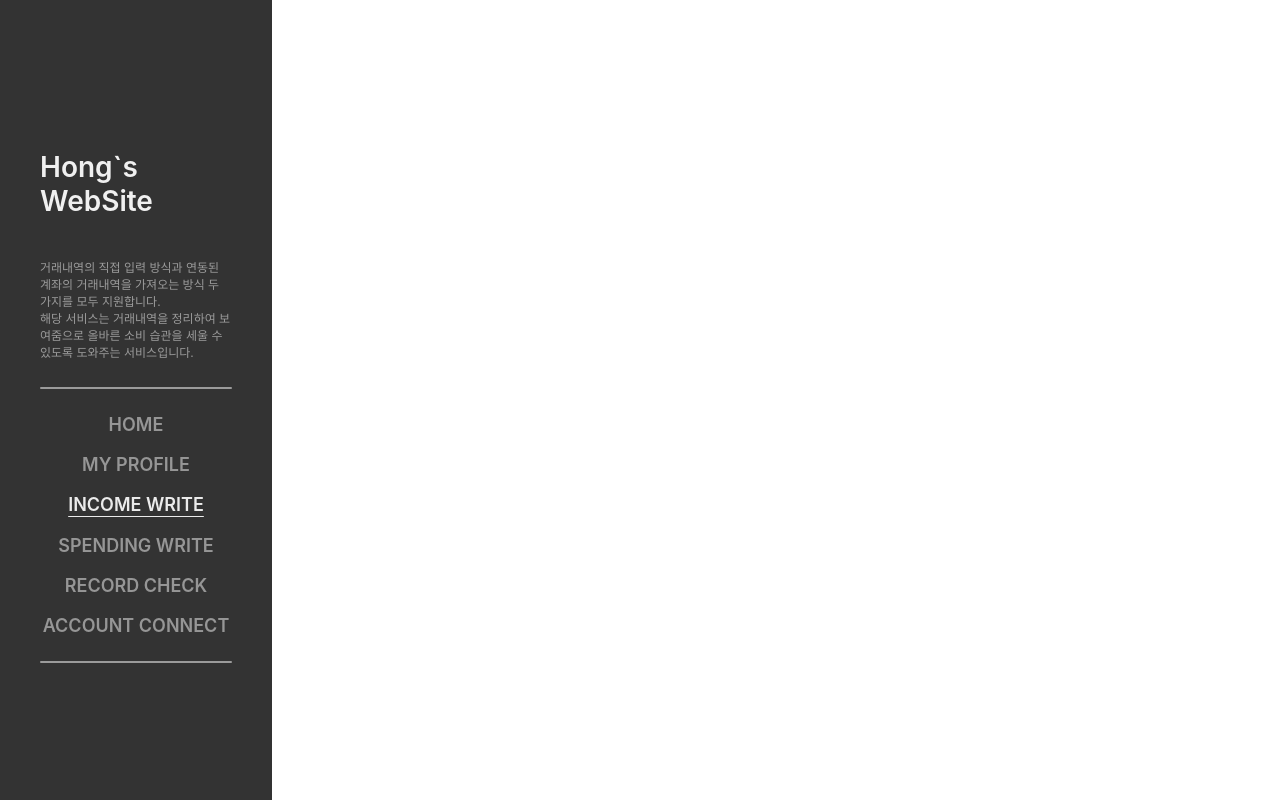
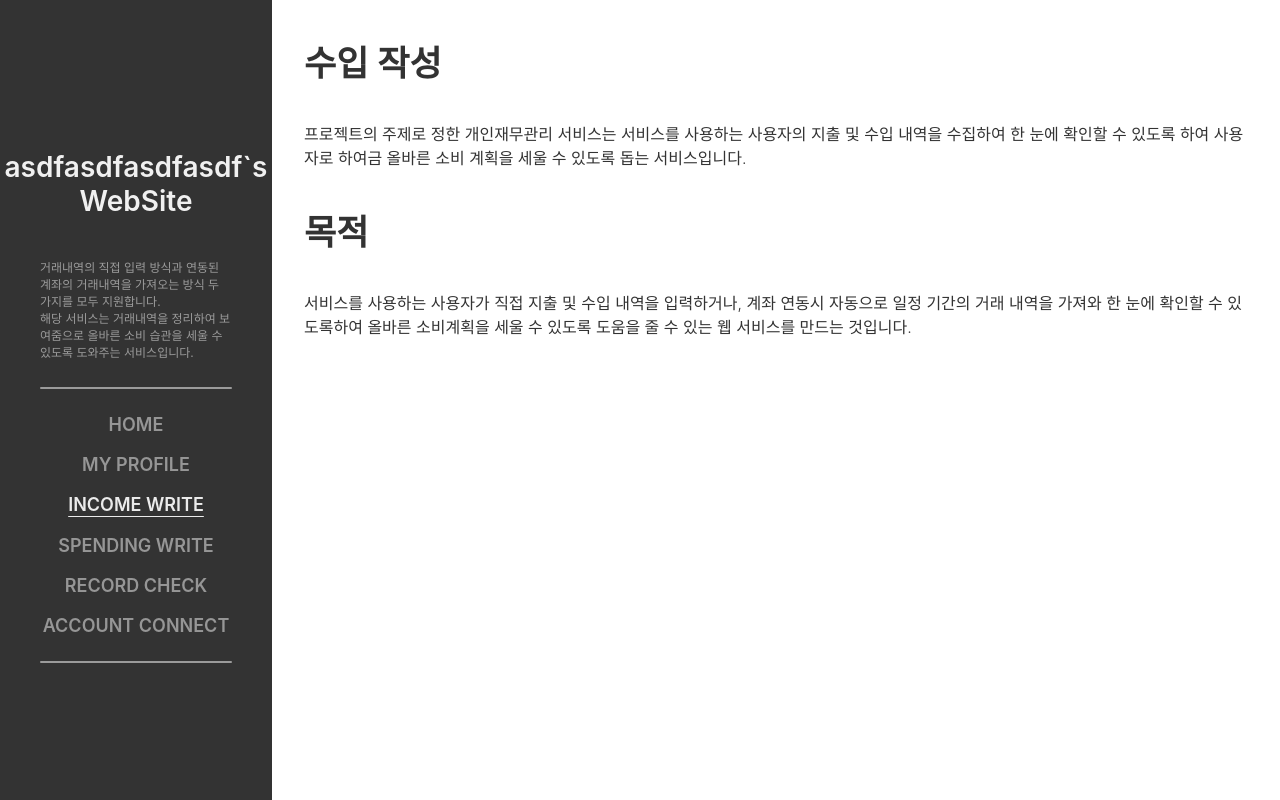
Before and after one commit to lkl4502/account_book_project, a React (Create React App) app in the folder frontend/: page /incomeWrite in a window 1280 px wide. Built offline with nearby package versions, Linux system fonts and the light colour scheme.

Commit message:
pages 구성

```diff
--- a/frontend/src/App.css
+++ b/frontend/src/App.css
@@ -1,5 +1,7 @@
 .App {
   text-align: center;
+  display: flex;
+  flex-direction: row;
 }
 
 .App-logo {
@@ -28,6 +30,12 @@
   color: #61dafb;
 }
 
+main {
+  align-self: stretch;
+  flex-grow: 1;
+  padding: 0 2rem;
+}
+
 @keyframes App-logo-spin {
   from {
     transform: rotate(0deg);
--- a/frontend/src/App.js
+++ b/frontend/src/App.js
@@ -1,14 +1,30 @@
 import "./App.css";
-import { BrowserRouter, Switch, Route } from "react-router-dom";
+import { BrowserRouter, Routes, Route } from "react-router-dom";
 import Sidebar from "./components/Sidebar";
+import Home from "./pages/Home";
+import Profile from "./pages/Profile";
+import IncomeWrite from "./pages/IncomeWrite";
+import SpendingWrite from "./pages/SpendingWrite";
+import RecordCheck from "./pages/RecordCheck";
+import AccountConnect from "./pages/AccountConnect";
 
 function App() {
   return (
-    <BrowserRouter>
-      <div className="App">
+    <div className="App">
+      <BrowserRouter>
         <Sidebar />
-      </div>
-    </BrowserRouter>
+        <main>
+          <Routes>
+            <Route path="/" exact element={<Home />} />
+            <Route path="/profile" element={<Profile />} />
+            <Route path="/incomeWrite" element={<IncomeWrite />} />
+            <Route path="/spendingWrite" element={<SpendingWrite />} />
+            <Route path="/recordCheck" element={<RecordCheck />} />
+            <Route path="/accountConnect" element={<AccountConnect />} />
+          </Routes>
+        </main>
+      </BrowserRouter>
+    </div>
   );
 }
 
--- a/frontend/src/components/Sidebar.jsx
+++ b/frontend/src/components/Sidebar.jsx
@@ -38,7 +38,7 @@ const NavStyle = styled(NavLink)`
 
 function Sidebar() {
   const menus = [
-    { name: "HOME", path: "/home" },
+    { name: "HOME", path: "/" },
     { name: "MY PROFILE", path: "/profile" },
     { name: "INCOME WRITE", path: "/incomeWrite" },
     { name: "SPENDING WRITE", path: "/spendingWrite" },
@@ -48,8 +48,9 @@ function Sidebar() {
 
   return (
     <Side>
-      <Text bold={true} color={"#f0f0f0"} size={"28px"}>
-        Hong`s WebSite
+      <Text bold={"600"} color={"#f0f0f0"} size={"28px"} align={"center"}>
+        asdfasdfasdfasdf`s <br />
+        WebSite
       </Text>
       <Text size={"12px"}>
         거래내역의 직접 입력 방식과 연동된 계좌의 거래내역을 가져오는 방식 두
--- a/frontend/src/components/Text.jsx
+++ b/frontend/src/components/Text.jsx
@@ -4,12 +4,12 @@ import styled from "styled-components";
 const P = styled.p`
   color: ${(props) => props.color};
   font-size: ${(props) => props.size};
-  font-weight: ${(props) => (props.bold ? "600" : "400")};
-  text-align: left;
+  font-weight: ${(props) => props.bold};
+  text-align: ${(props) => props.align};
 `;
 
-function Text({ bold, size, color, children }) {
-  const styles = { color, size, bold };
+function Text({ bold, size, color, align, children }) {
+  const styles = { color, size, bold, align };
 
   return (
     <>
@@ -20,9 +20,10 @@ function Text({ bold, size, color, children }) {
 
 Text.defaultProps = {
   children: null,
-  bold: false,
+  bold: "400",
   color: "#9b9b9b",
   size: "14px",
+  align: "left",
 };
 
 export default Text;
--- /dev/null
+++ b/frontend/src/pages/AccountConnect.jsx
@@ -0,0 +1,28 @@
+import React from "react";
+import Text from "../components/Text";
+
+function AccountConnect() {
+  return (
+    <div>
+      <Text size={"35px"} color={"#333"} bold={"600"}>
+        계좌 연결
+      </Text>
+      <Text size={"16px"} color={"#333"} bold={"300"}>
+        프로젝트의 주제로 정한 개인재무관리 서비스는 서비스를 사용하는 사용자의
+        지출 및 수입 내역을 수집하여 한 눈에 확인할 수 있도록 하여 사용자로
+        하여금 올바른 소비 계획을 세울 수 있도록 돕는 서비스입니다.
+      </Text>
+      <Text size={"35px"} color={"#333"} bold={"600"}>
+        목적
+      </Text>
+      <Text size={"16px"} color={"#333"} bold={"300"}>
+        서비스를 사용하는 사용자가 직접 지출 및 수입 내역을 입력하거나, 계좌
+        연동시 자동으로 일정 기간의 거래 내역을 가져와 한 눈에 확인할 수
+        있도록하여 올바른 소비계획을 세울 수 있도록 도움을 줄 수 있는 웹
+        서비스를 만드는 것입니다.
+      </Text>
+    </div>
+  );
+}
+
+export default AccountConnect;
--- /dev/null
+++ b/frontend/src/pages/Home.jsx
@@ -0,0 +1,28 @@
+import React from "react";
+import Text from "../components/Text";
+
+function Home() {
+  return (
+    <>
+      <Text size={"35px"} color={"#333"} bold={"600"}>
+        홈
+      </Text>
+      <Text size={"16px"} color={"#333"} bold={"300"}>
+        프로젝트의 주제로 정한 개인재무관리 서비스는 서비스를 사용하는 사용자의
+        지출 및 수입 내역을 수집하여 한 눈에 확인할 수 있도록 하여 사용자로
+        하여금 올바른 소비 계획을 세울 수 있도록 돕는 서비스입니다.
+      </Text>
+      <Text size={"35px"} color={"#333"} bold={"600"}>
+        목적
+      </Text>
+      <Text size={"16px"} color={"#333"} bold={"300"}>
+        서비스를 사용하는 사용자가 직접 지출 및 수입 내역을 입력하거나, 계좌
+        연동시 자동으로 일정 기간의 거래 내역을 가져와 한 눈에 확인할 수
+        있도록하여 올바른 소비계획을 세울 수 있도록 도움을 줄 수 있는 웹
+        서비스를 만드는 것입니다.
+      </Text>
+    </>
+  );
+}
+
+export default Home;
--- /dev/null
+++ b/frontend/src/pages/IncomeWrite.jsx
@@ -0,0 +1,28 @@
+import React from "react";
+import Text from "../components/Text";
+
+function IncomeWrite() {
+  return (
+    <div>
+      <Text size={"35px"} color={"#333"} bold={"600"}>
+        수입 작성
+      </Text>
+      <Text size={"16px"} color={"#333"} bold={"300"}>
+        프로젝트의 주제로 정한 개인재무관리 서비스는 서비스를 사용하는 사용자의
+        지출 및 수입 내역을 수집하여 한 눈에 확인할 수 있도록 하여 사용자로
+        하여금 올바른 소비 계획을 세울 수 있도록 돕는 서비스입니다.
+      </Text>
+      <Text size={"35px"} color={"#333"} bold={"600"}>
+        목적
+      </Text>
+      <Text size={"16px"} color={"#333"} bold={"300"}>
+        서비스를 사용하는 사용자가 직접 지출 및 수입 내역을 입력하거나, 계좌
+        연동시 자동으로 일정 기간의 거래 내역을 가져와 한 눈에 확인할 수
+        있도록하여 올바른 소비계획을 세울 수 있도록 도움을 줄 수 있는 웹
+        서비스를 만드는 것입니다.
+      </Text>
+    </div>
+  );
+}
+
+export default IncomeWrite;
--- /dev/null
+++ b/frontend/src/pages/Profile.jsx
@@ -0,0 +1,28 @@
+import React from "react";
+import Text from "../components/Text";
+
+function Profile() {
+  return (
+    <div>
+      <Text size={"35px"} color={"#333"} bold={"600"}>
+        프로필
+      </Text>
+      <Text size={"16px"} color={"#333"} bold={"300"}>
+        프로젝트의 주제로 정한 개인재무관리 서비스는 서비스를 사용하는 사용자의
+        지출 및 수입 내역을 수집하여 한 눈에 확인할 수 있도록 하여 사용자로
+        하여금 올바른 소비 계획을 세울 수 있도록 돕는 서비스입니다.
+      </Text>
+      <Text size={"35px"} color={"#333"} bold={"600"}>
+        목적
+      </Text>
+      <Text size={"16px"} color={"#333"} bold={"300"}>
+        서비스를 사용하는 사용자가 직접 지출 및 수입 내역을 입력하거나, 계좌
+        연동시 자동으로 일정 기간의 거래 내역을 가져와 한 눈에 확인할 수
+        있도록하여 올바른 소비계획을 세울 수 있도록 도움을 줄 수 있는 웹
+        서비스를 만드는 것입니다.
+      </Text>
+    </div>
+  );
+}
+
+export default Profile;
--- /dev/null
+++ b/frontend/src/pages/RecordCheck.jsx
@@ -0,0 +1,28 @@
+import React from "react";
+import Text from "../components/Text";
+
+function RecordCheck() {
+  return (
+    <div>
+      <Text size={"35px"} color={"#333"} bold={"600"}>
+        확인
+      </Text>
+      <Text size={"16px"} color={"#333"} bold={"300"}>
+        프로젝트의 주제로 정한 개인재무관리 서비스는 서비스를 사용하는 사용자의
+        지출 및 수입 내역을 수집하여 한 눈에 확인할 수 있도록 하여 사용자로
+        하여금 올바른 소비 계획을 세울 수 있도록 돕는 서비스입니다.
+      </Text>
+      <Text size={"35px"} color={"#333"} bold={"600"}>
+        목적
+      </Text>
+      <Text size={"16px"} color={"#333"} bold={"300"}>
+        서비스를 사용하는 사용자가 직접 지출 및 수입 내역을 입력하거나, 계좌
+        연동시 자동으로 일정 기간의 거래 내역을 가져와 한 눈에 확인할 수
+        있도록하여 올바른 소비계획을 세울 수 있도록 도움을 줄 수 있는 웹
+        서비스를 만드는 것입니다.
+      </Text>
+    </div>
+  );
+}
+
+export default RecordCheck;
--- /dev/null
+++ b/frontend/src/pages/SpendingWrite.jsx
@@ -0,0 +1,28 @@
+import React from "react";
+import Text from "../components/Text";
+
+function SpendingWrite() {
+  return (
+    <div>
+      <Text size={"35px"} color={"#333"} bold={"600"}>
+        지출 기입
+      </Text>
+      <Text size={"16px"} color={"#333"} bold={"300"}>
+        프로젝트의 주제로 정한 개인재무관리 서비스는 서비스를 사용하는 사용자의
+        지출 및 수입 내역을 수집하여 한 눈에 확인할 수 있도록 하여 사용자로
+        하여금 올바른 소비 계획을 세울 수 있도록 돕는 서비스입니다.
+      </Text>
+      <Text size={"35px"} color={"#333"} bold={"600"}>
+        목적
+      </Text>
+      <Text size={"16px"} color={"#333"} bold={"300"}>
+        서비스를 사용하는 사용자가 직접 지출 및 수입 내역을 입력하거나, 계좌
+        연동시 자동으로 일정 기간의 거래 내역을 가져와 한 눈에 확인할 수
+        있도록하여 올바른 소비계획을 세울 수 있도록 도움을 줄 수 있는 웹
+        서비스를 만드는 것입니다.
+      </Text>
+    </div>
+  );
+}
+
+export default SpendingWrite;
```
Also changed, not shown: frontend/src/pages/Login.jsx (added).
